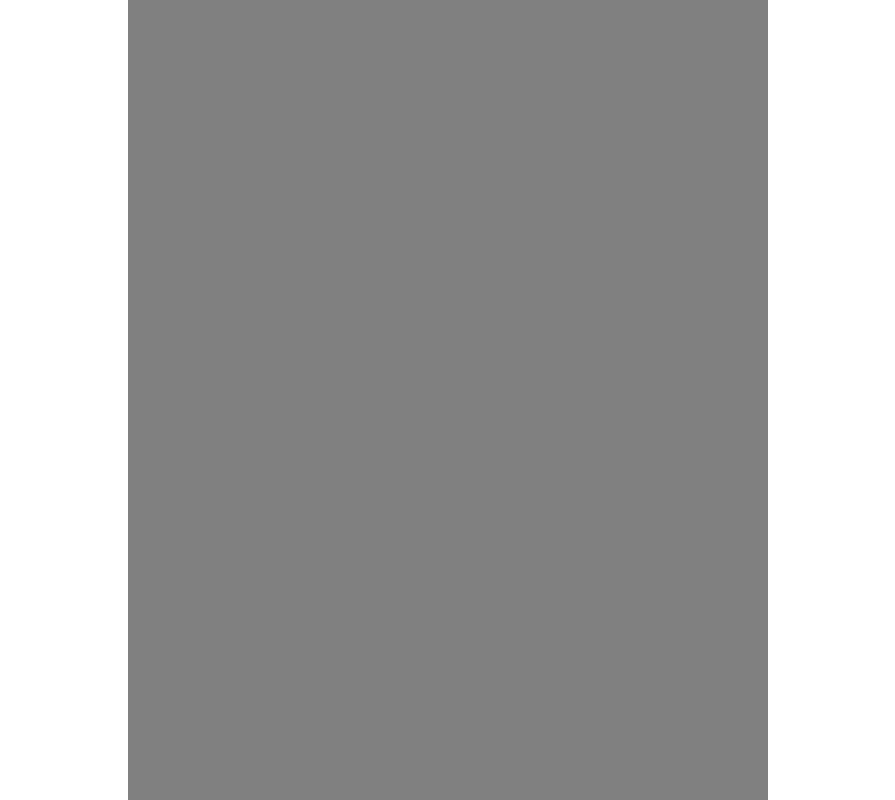
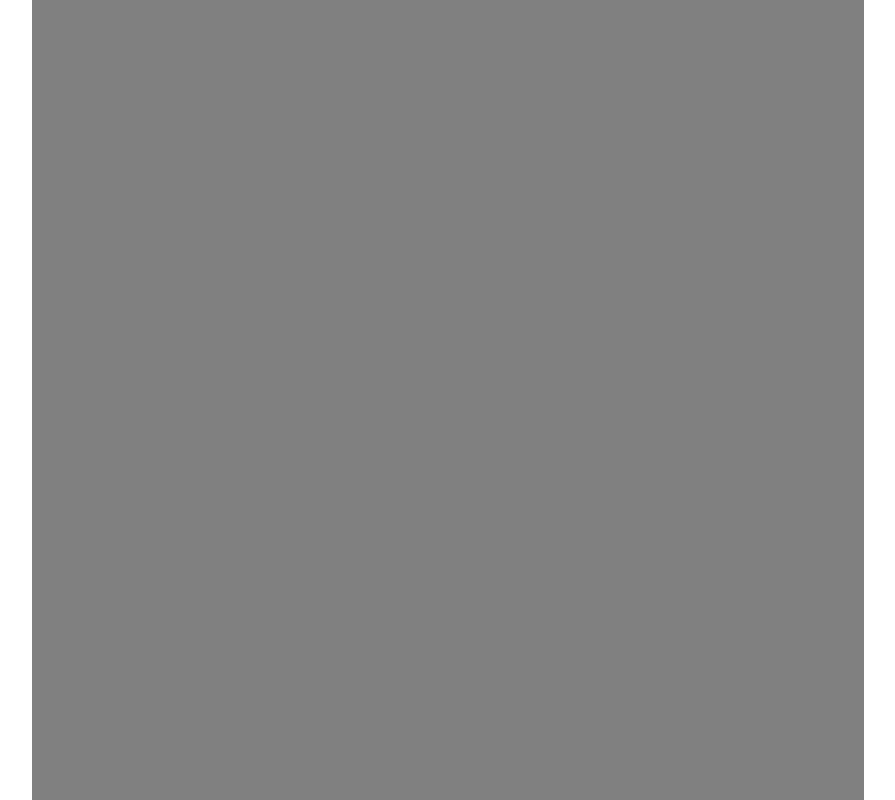
Before and after one commit to Whit3cat/Terrariaguide, a plain HTML site: page index.html in a window 1280 px wide. Shown: the whole page, without its empty margins (192-1087 px from the left). Drawn offline with Linux system fonts and the light colour scheme.

Commit message:
Update style.css

```diff
--- a/style.css
+++ b/style.css
@@ -1,12 +1,12 @@
 .CORE
 {
-    width: 50%;
+    width: 65%;
     height: 100%;
     background: gray;
     margin: auto;
 }
 
-*
+body
 {
     margin: 0;
     padding: 0;
```
